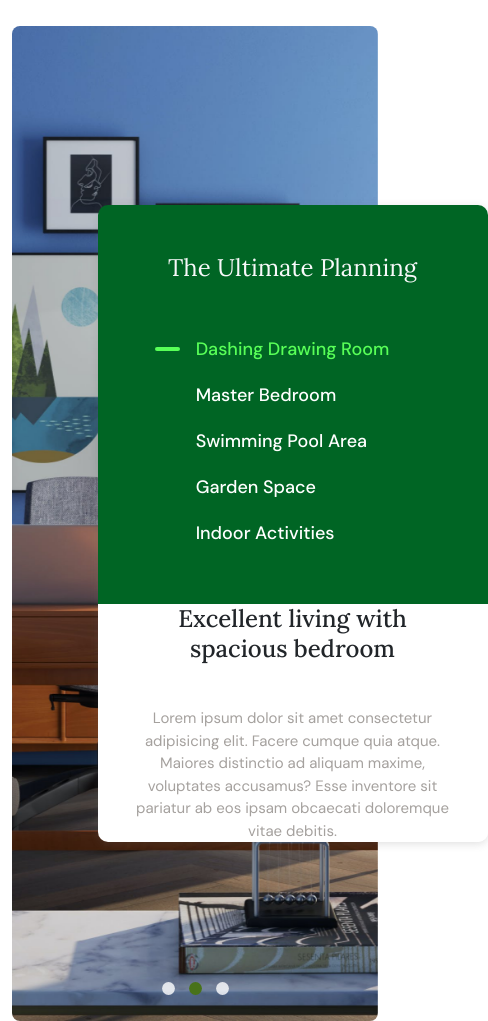
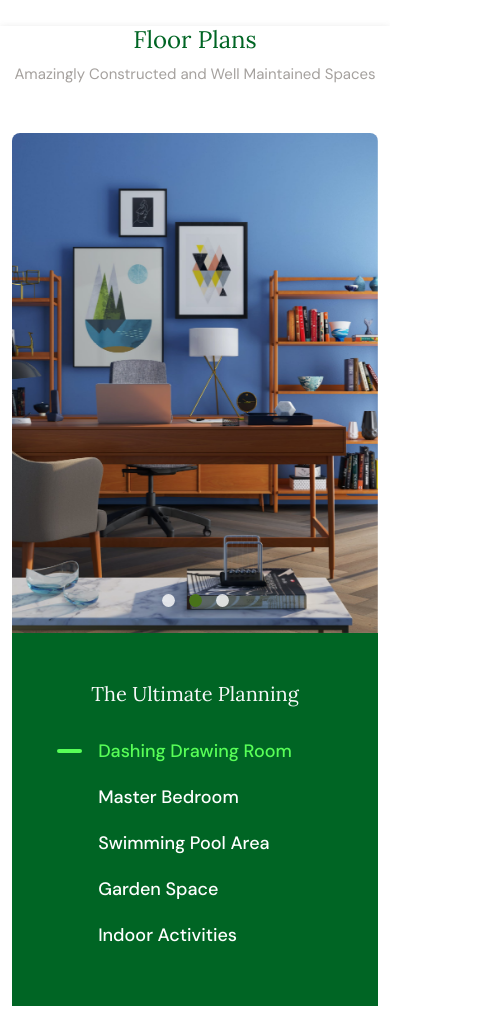
Before and after one commit to call-me-sundar/sonika, a plain HTML site: page index.html in a window 390 px wide. Shown: the part 5300-6321 px from the top of the page, 488 px wide, since content can reach past the window. Drawn offline with nearby package versions, Linux system fonts and the light colour scheme; a web font is replaced by a local one.

Commit message:
sundar chnages

```diff
--- a/assets/css/style.css
+++ b/assets/css/style.css
@@ -313,7 +313,7 @@ img {
     cursor: default;
 }
 
-#carousel2 img {
+#carousel2 img , #carousel3 img{
     max-height: 500px;
 }
 
@@ -371,6 +371,12 @@ img {
 
     .tertary-header {
         font-size: 21px;
+    }
+    .new-header {
+        font-size: 20px;
+        line-height: 1.25;
+        font-family: var(--sonika-secondary-font);
+        margin-bottom: 22px;
     }
 
     .btn1 {
@@ -448,6 +454,19 @@ img {
         height: 250px;
     }
 
+    .plans > div{
+        box-shadow: rgba(99, 99, 99, 0.2) 0px 2px 8px 0px;
+    }
+
+    .plans-left > div {
+        border-radius: .5rem 0.5rem 0px 0px;
+        overflow: hidden;
+    }
+
+    .plans-right > div {
+        border-radius: 0 0 0.5rem 0.5rem;
+        overflow: hidden;
+    }
 }
 
 @media(max-width:768px) {
@@ -521,14 +540,21 @@ img {
     }
 }
 
+@media(min-width: 1200px){
     .hover-content{
         position: absolute;
         left: 25%;
-    border-radius: 10px;
+        border-radius: 0.5rem;
         overflow: hidden;
         padding: 0px;
         box-shadow: rgba(99, 99, 99, 0.2) 0px 2px 8px 0px;
     }
+    .rounded-lg-3{
+        border-radius: 0.5rem;
+    }
+}
+
+
 
 .nav-pills .nav-link.active, .nav-pills .show>.nav-link {
     background: transparent;
--- a/assets/js/script.js
+++ b/assets/js/script.js
@@ -38,4 +38,18 @@ $(document).ready(function () {
             $('.amenties .carousel img , .plans .carousel img').css('height', carimg);
         }
     })
+
+    if ($(window).width() > 1200) {
+        var planswidth = $('.plans-left').width();
+        $('.plans-right').css('left', `calc(${planswidth}px + 5%)`);
+    }
+    $(window).resize(function () {
+        if ($(window).width() > 1200) {
+            var planswidth = $('.plans-left').width();
+            $('.plans-right').css('left', `calc(${planswidth}px + 5%)`);
+        }
+    })
+
+
+
 });
--- a/index.html
+++ b/index.html
@@ -416,9 +416,14 @@
 
     <section class="plans overflow-hidden common-padding" id="plans">
         <div class="container">
-            <div class="row align-items-center g-5">
-                <div class="col-lg-5 col-xl-4">
-                    <div id="carousel3" class="carousel slide carousel-fade" data-bs-ride="carousel"
+            <div class="text-center">
+                <h1 class="primary-header mb-2" data-aos="fade-up" data-aos-duration="600">Floor Plans</h1>
+                <p class="primary-text mb-5" data-aos="fade-up" data-aos-duration="700">
+                    Amazingly Constructed and Well Maintained Spaces</p>
+            </div>
+            <div class="row justify-content-center justify-content-xl-start align-items-center px-xl-5 g-xl-5 overflow-hidden">
+                <div class="col-12 col-xl-5 plans-left">
+                    <div id="carousel3" class="carousel slide carousel-fade ms-xl-3 ms-xxl-0" data-bs-ride="carousel"
                         data-aos="fade-right" data-aos-duration="500" data-aos-easing="ease-in-sine">
                         <div class="carousel-indicators">
                             <button type="button" data-bs-target="#carousel3" data-bs-slide-to="0" class="active"
@@ -428,7 +433,7 @@
                             <button type="button" data-bs-target="#carousel3" data-bs-slide-to="2"
                                 aria-label="Slide 3"></button>
                         </div>
-                        <div class="carousel-inner rounded-3">
+                        <div class="carousel-inner rounded-lg-3">
                             <div class="carousel-item active">
                                 <a href="assets/imagesandvectors/carousel/carousel_img_1.jpg" data-fancybox="gallery3">
                                     <img src="assets/imagesandvectors/carousel/carousel_img_1.jpg" class="d-block w-100"
@@ -450,9 +455,9 @@
                         </div>
                     </div>
                 </div>
-                <div class="col-md-6 hover-content">
-                    <div class="row text-center align-items-center">
-                        <div class="col-md-6 sonika-bg1 px-0 py-5">
+                <div class="col-xl-6 col-12 hover-content plans-right">
+                    <div class="d-flex flex-wrap text-center align-items-center">
+                        <div class="col-12 col-md-6 sonika-bg1 px-0 py-5">
                             <h1 class="new-header text-light fw-400">The Ultimate Planning</h1>
                             <div class="d-flex align-items-start justify-content-center">
                                 <div class="nav flex-column nav-pills" id="v-pills-tab" role="tablist"
@@ -475,8 +480,8 @@
                                 </div>
                             </div>
                         </div>
-                        <div class="col-md-6 bg-white h-100 px-5">
-                            <div class="tab-content" id="v-pills-tabContent">
+                        <div class="col-md-6 col-12 bg-white h-100 px-md-5 px-3">
+                            <div class="tab-content py-4 py-md-0" id="v-pills-tabContent">
                                 <div class="tab-pane fade show active" id="v-pills-one" role="tabpanel"
                                     aria-labelledby="v-pills-one-tab" tabindex="0">
                                     <h1 class="new-header text-dark">Excellent living with spacious bedroom</h1>
```
Lines whose indentation alone changed are shown as unchanged.
